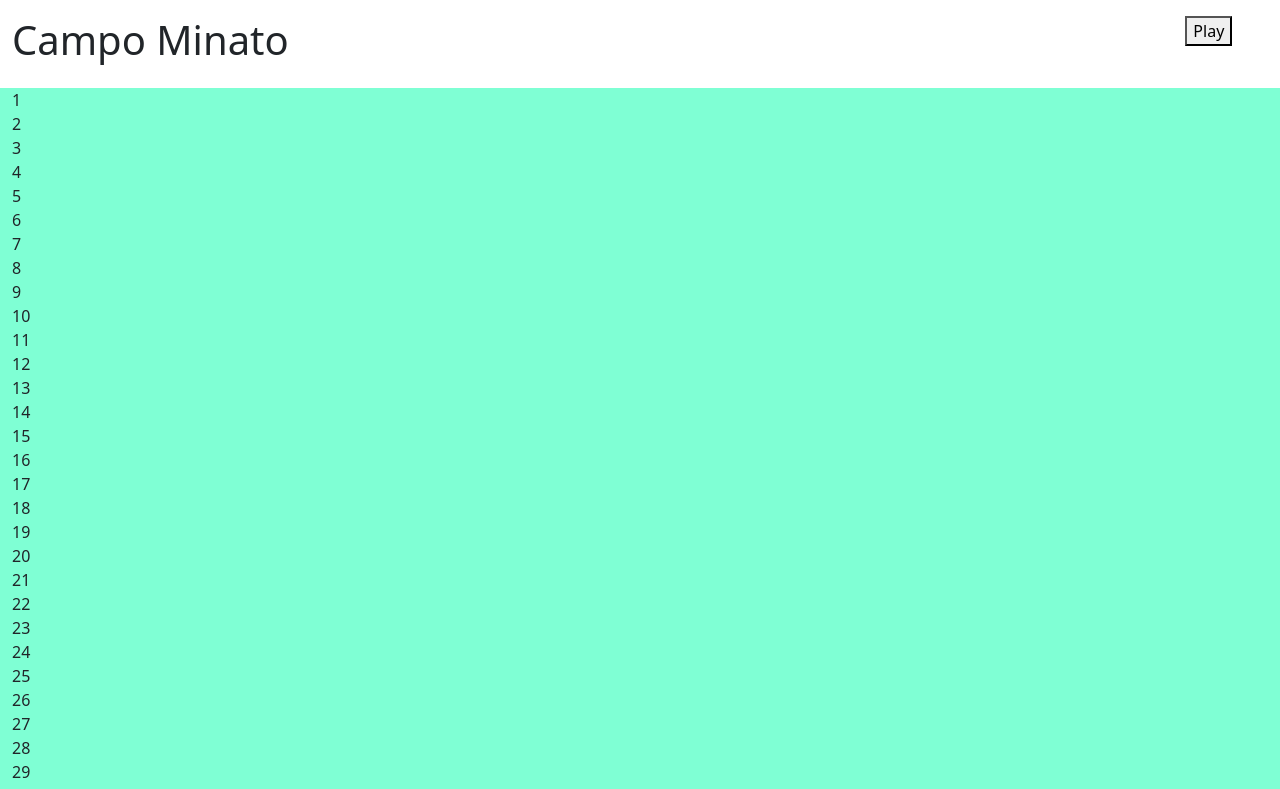
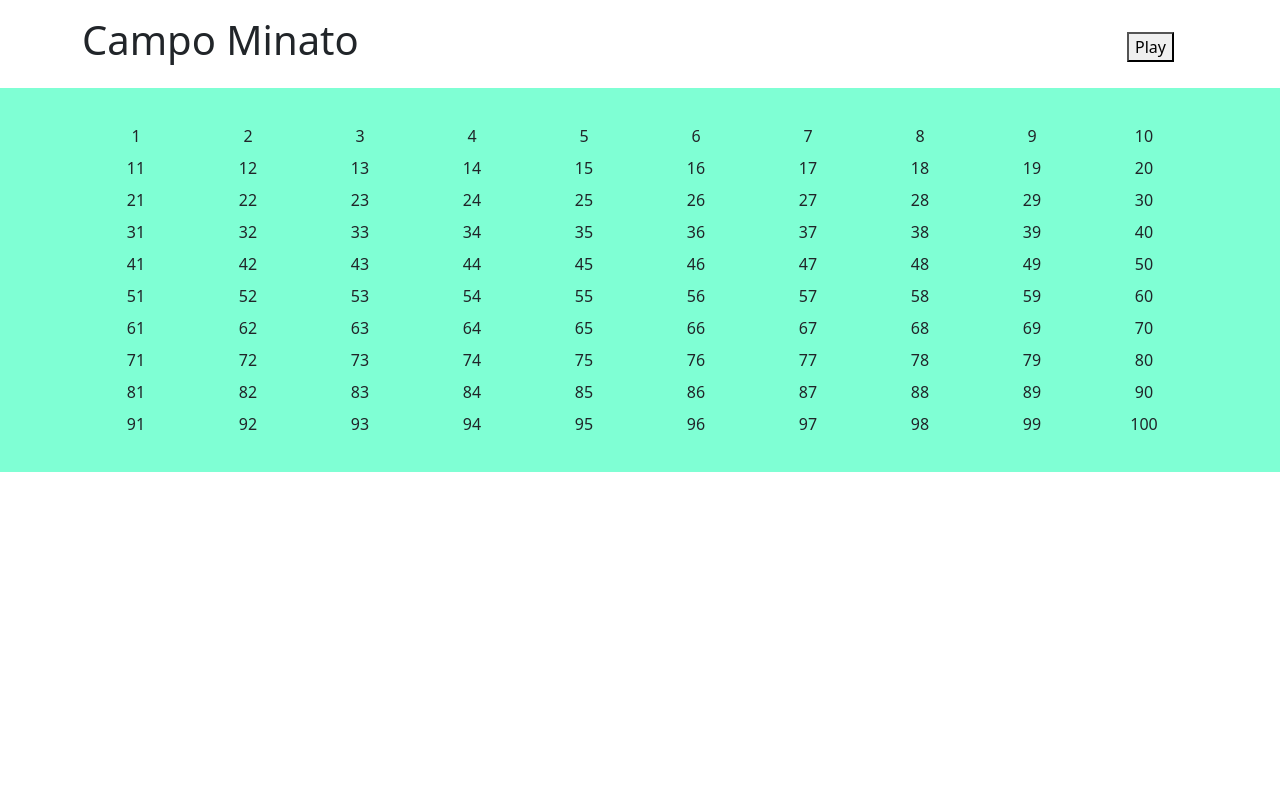
Before and after one commit to LucaArcudi/js-campominato-grid, a plain HTML site: page index.html in a window 1280 px wide. Both pictures are taken after a click on the button "Play". Shown: the top 789 px of the page. Drawn offline with nearby package versions, Linux system fonts and the light colour scheme.

Commit message:
add event listener function

```diff
--- a/CSS/style.css
+++ b/CSS/style.css
@@ -1,4 +1,12 @@
-main div.row{
+main{
     background-color: #7FFFD4;
     /* height: 80vh; */
 }
+
+.square-width{
+    width: calc(100% / 10);
+}
+
+main.container-fluid div.row{
+    padding: 2rem 5rem;
+}
--- a/JS/script.js
+++ b/JS/script.js
@@ -8,15 +8,18 @@
 // Proviamo sempre prima con dei console.log() per capire se stiamo ricevendo i dati giusti.
 // Le validazioni e i controlli possiamo farli anche in un secondo momento.
 
+let buttonElement = document.querySelector("button");
+buttonElement.addEventListener("click", function(){
 
+    for(let i = 1; i <= 100; i++){
+        let divSquareElement = document.createElement("div");
+        divSquareElement.classList.add("square", "square-width", "text-center", "p-1");
+        divSquareElement.innerHTML = (i);
+        // console.log(divSquareElement);
 
-for(let i = 1; i <= 100; i++){
-    let divSquareElement = document.createElement("div");
-    divSquareElement.classList.add("square");
-    divSquareElement.innerHTML = (i);
-    // console.log(divSquareElement);
+        let divSquareParentElement = document.querySelector("main.container-fluid div.row");
 
-    let divSquareParentElement = document.querySelector("div.row div.col-12");
+        divSquareParentElement.appendChild(divSquareElement);
+    }
 
-    divSquareParentElement.appendChild(divSquareElement);
-}
+})
--- a/index.html
+++ b/index.html
@@ -10,7 +10,7 @@
 </head>
 <body>
 
-    <header class="container-fluid">
+    <header class="container-sm">
         <div class="row justify-content-between py-3">
             <div class="col-4">
                 <div class="logo">
@@ -19,7 +19,7 @@
             </div>
             <div class="col-1">
                 <div class="button">
-                    <button id="play-button">
+                    <button class="mt-3" id="play-button">
                         Play
                     </button>
                 </div>
@@ -29,9 +29,7 @@
 
     <main class="container-fluid">
         <div class="row">
-            <div class="col-12">
                 <!-- CONTENUTO JS -->
-            </div>
         </div>
     </main>
 
```
